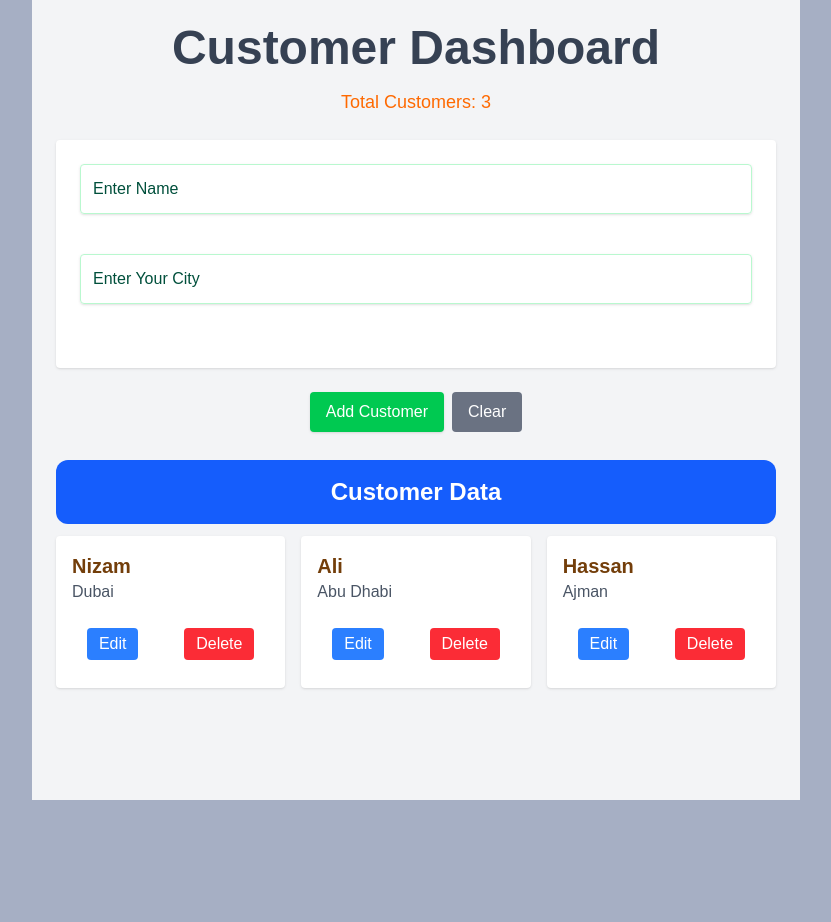
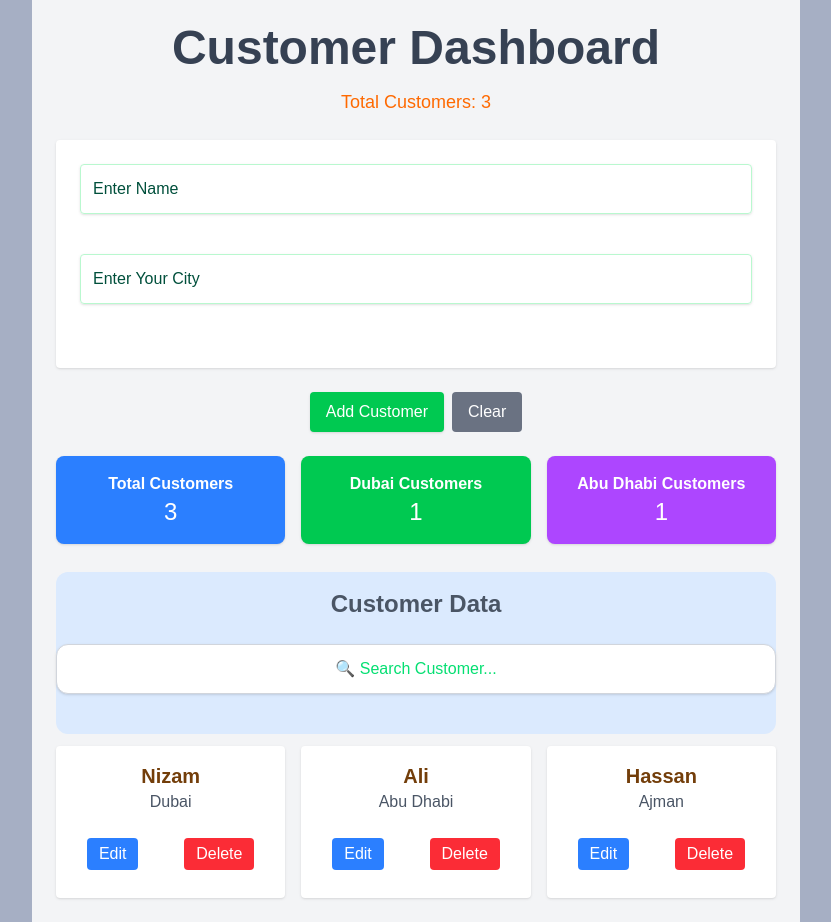
Before and after one commit to nizamudheentsae/react-learning, a React (Vite) app: page / in a window 1280 px wide. Shown: the whole page, without its empty margins (224-1055 px from the left). Before the commit the page ends 800 px from the top, so only its background shows below. Built offline with nearby package versions, Linux system fonts and the light colour scheme.

Commit message:
Day 46 - Customer Management Dashboard

```diff
--- a/src/App.jsx
+++ b/src/App.jsx
@@ -6,11 +6,12 @@ function App() {
   const [name, setName] = useState("");
   const [city, setCity] = useState("");
   const [editingId, setEditingId] = useState(null);
+  const [search, setSearch] = useState("");
 
   const [customers, setCustomers] = useState([
     { id: 1, name: "Nizam", city: "Dubai" },
     { id: 2, name: "Ali", city: "Abu Dhabi" },
-    { id: 2, name: "Hassan", city: "Ajman" },
+    { id: 3, name: "Hassan", city: "Ajman" },
   ]);
 
   // ADD CUSTOMER
@@ -57,6 +58,12 @@ function App() {
     setCity("");
     setEditingId("");
   }
+
+  // SEARCH FUNCTION - FILTER
+
+  const filteredCustomers = customers.filter((customer) =>
+    customer.name.toLowerCase().includes(search.toLowerCase()),
+  );
 
   return (
     <div className="max-w-3xl mx-auto p-6 min-h-screen bg-gray-100 ">
@@ -106,13 +113,53 @@ function App() {
           Clear
         </button>
       </div>
-      <div className="mt-7 mb-3 bg-blue-600 py-4 rounded-xl">
-        <h2 className="text-white text-2xl font-bold text-center">
+
+      {/* CUSTOMER STATISTICS - START */}
+
+      <div className="grid grid-cols-1 md:grid-cols-3 gap-4 mt-6 mb-6">
+        <div className="bg-blue-500 text-white p-4 rounded-lg text-center shadow">
+          <h3 className="font-bold">Total Customers</h3>
+          <p className="text-2xl">{customers.length}</p>
+        </div>
+
+        <div className="bg-green-500 text-white p-4 rounded-lg text-center shadow">
+          <h3 className="font-bold">Dubai Customers</h3>
+          <p className="text-2xl">
+            {customers.filter((customer) => customer.city === "Dubai").length}
+          </p>
+        </div>
+
+        <div className="bg-purple-500 text-white p-4 rounded-lg text-center shadow">
+          <h3 className="font-bold">Abu Dhabi Customers</h3>
+          <p className="text-2xl">
+            {
+              customers.filter((customer) => customer.city === "Abu Dhabi")
+                .length
+            }
+          </p>
+        </div>
+      </div>
+      {/* CUSTOMER STATISTICS - END */}
+
+
+      <div className="mt-7 mb-3 text-center bg-blue-100 py-4 rounded-xl">
+        <h2 className="text-gray-600 text-2xl font-bold text-center">
           Customer Data
         </h2>
+        <br />
+
+        <input
+          type="text"
+          placeholder="🔍 Search Customer..."
+          value={search}
+          onChange={(e) => setSearch(e.target.value)}
+          className="w-full text-center p-3 mb-6 border placeholder:text-green-400 text-black border-gray-300 rounded-xl shadow-sm focus:outline-none focus:ring-2 focus:ring-blue-500 focus:border-blue-500 bg-white"
+        />
       </div>
-      <div className="grid grid-cols-1 md:grid-cols-3 gap-4">
-        {customers.map((customer) => (
+
+      {filteredCustomers.length > 0 ? (
+        <div className="grid grid-cols-1 md:grid-cols-3 text-center gap-4">
+          {filteredCustomers.map((customer) => (
             <CustomerCard
               key={customer.id}
               id={customer.id}
@@ -124,6 +171,11 @@ function App() {
             />
           ))}
         </div>
+      ) : (
+        <h2 className="text-center text-red-500 font-bold text-xl">
+          No Customers Found
+        </h2>
+      )}
     </div>
   );
 }
```
Lines whose indentation alone changed are shown as unchanged.
